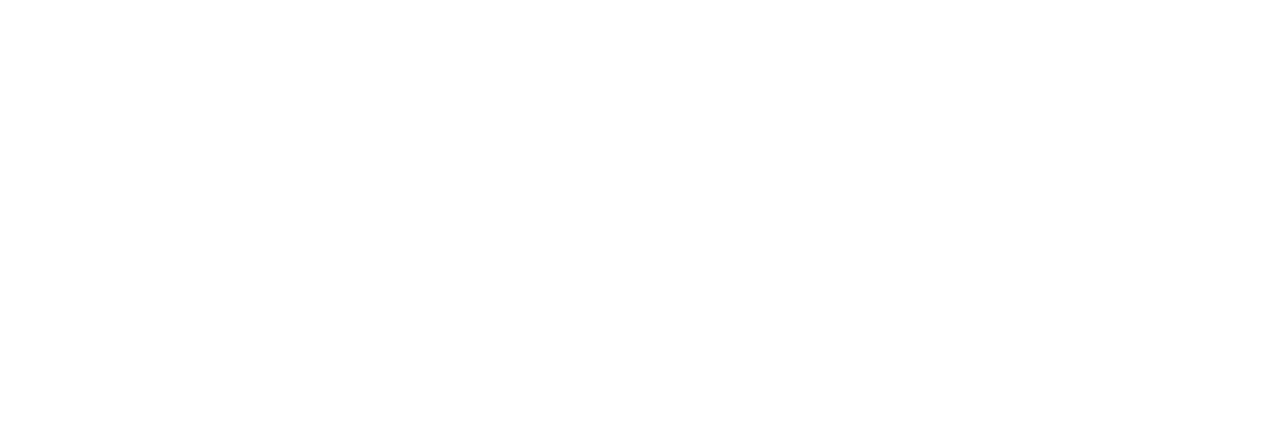
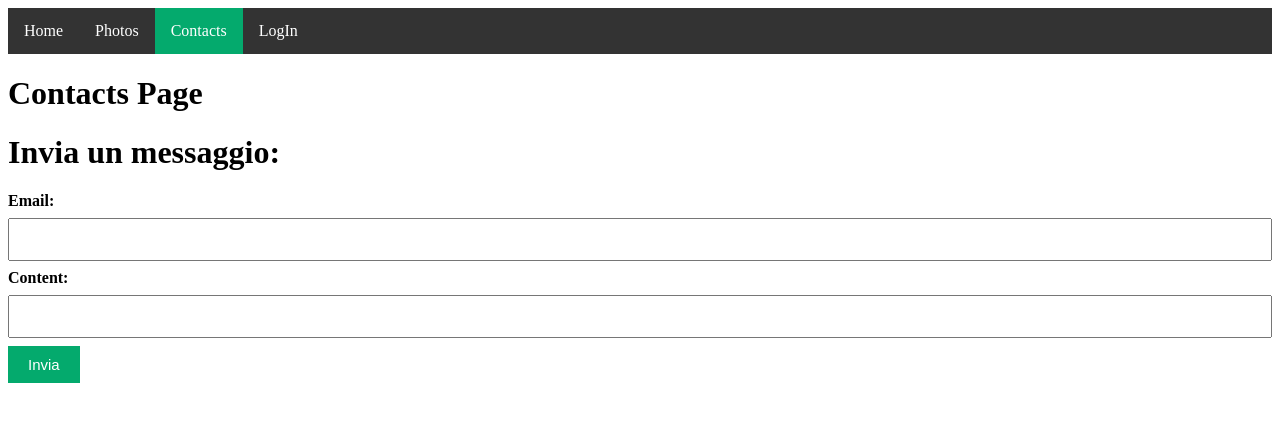
Before and after one commit to dariofusco/react-il-mio-fotoalbum, a React (Vite) app in the folder frontend/: page /contacts in a window 1280 px wide. Before the commit this address had no page. Shown: the top 422 px of the page. Built offline with nearby package versions, Linux system fonts and the light colour scheme.

Commit message:
aggiunge pagina contatti e messaggi

```diff
--- a/frontend/src/App.jsx
+++ b/frontend/src/App.jsx
@@ -1,16 +1,18 @@
-import './App.css'
+import './App.css';
 import { BrowserRouter, Route, Routes } from "react-router-dom";
-import Home from "./pages/Home"
-import Photos from "./pages/Photos"
-import SinglePhoto from "./pages/SinglePhoto"
-import CreatePhoto from "./pages/CreatePhoto"
-import EditPhoto from "./pages/EditPhoto"
+import Home from "./pages/Home";
+import Photos from "./pages/Photos";
+import SinglePhoto from "./pages/SinglePhoto";
+import CreatePhoto from "./pages/CreatePhoto";
+import EditPhoto from "./pages/EditPhoto";
 import DefaultLayout from "./layouts/DefaultLayout";
 import { AuthProvider } from "./contexts/AuthContext";
 import LogIn from "./pages/Login";
 import PrivatePage from "./middleware/PrivatePage";
 import Categories from "./pages/Categories";
 import CreateCategory from "./pages/CreateCategory";
+import Contacts from "./pages/Contacts";
+import Messages from "./pages/Messages";
 
 function App() {
 
@@ -30,6 +32,8 @@ function App() {
               <Route path="/photos/:id" element={<SinglePhoto />} />
               <Route path="categories" element={<Categories />} />
               <Route path="/categories/create" element={<CreateCategory />} />
+              <Route path="contacts" element={<Contacts />} />
+              <Route path="messages" element={<Messages />} />
             </Route>
 
             {/* Rotte Private */}
--- a/frontend/src/components/Navbar.jsx
+++ b/frontend/src/components/Navbar.jsx
@@ -9,28 +9,45 @@ export default function () {
         <header>
             <nav className="navbar">
                 <ul>
+
                     <li>
                         <NavLink to="/">Home</NavLink>
                     </li>
+
                     <li>
                         <NavLink to="/photos">Photos</NavLink>
                     </li>
-                    <li>
-                        <NavLink to="/photos/create">Create</NavLink>
-                    </li>
+
                     {!isLoggedIn &&
-                        <li>
-                            <NavLink to="/login">LogIn</NavLink>
-                        </li>
+                        <>
+                            <li>
+                                <NavLink to="/contacts">Contacts</NavLink>
+                            </li>
+
+                            <li>
+                                <NavLink to="/login">LogIn</NavLink>
+                            </li>
+                        </>
                     }
+
                     {isLoggedIn &&
                         <>
                             <li>
+                                <NavLink to="/photos/create">Create</NavLink>
+                            </li>
+
+                            <li>
                                 <NavLink to="/categories">Categories</NavLink>
                             </li>
+
+                            <li>
+                                <NavLink to="/messages">Messages</NavLink>
+                            </li>
+
                             <li><a href="#" onClick={logout}>LogOut</a></li>
                         </>
                     }
+
                 </ul>
             </nav>
         </header>
--- /dev/null
+++ b/frontend/src/pages/Contacts.jsx
@@ -0,0 +1,60 @@
+import { useState } from "react";
+import axios from "axios";
+
+export default function () {
+
+    const defaultFormData = {
+        email: "",
+        content: ""
+    }
+
+    const [formData, setFormData] = useState(defaultFormData);
+
+    const handleField = (key, newValue) => {
+        setFormData(data => ({ ...data, [key]: newValue }));
+    }
+
+    const handleSubmit = async (e) => {
+        e.preventDefault();
+
+        const res = await axios.post('http://localhost:3000/messages', formData);
+        console.log(res);
+        if (res.status < 400) {
+            setFormData(defaultFormData);
+        }
+    }
+
+    return (<>
+        <div>
+            <h1>Contacts Page</h1>
+        </div>
+
+        <div>
+            <form onSubmit={handleSubmit}>
+
+                <h1>Invia un messaggio:</h1>
+
+                <div className="form-element">
+                    <label><strong>Email:</strong></label>
+                    <input
+                        type="text"
+                        value={formData.email}
+                        onChange={event => handleField('email', event.target.value)}
+                    />
+                </div>
+
+                <div className="form-element">
+                    <label><strong>Content:</strong></label>
+                    <input
+                        type="text"
+                        value={formData.content}
+                        onChange={event => handleField('content', event.target.value)}
+                    />
+                </div>
+
+                <button>Invia</button>
+
+            </form>
+        </div>
+    </>)
+}
--- /dev/null
+++ b/frontend/src/pages/Messages.jsx
@@ -0,0 +1,46 @@
+import axios from "axios"
+import { Fragment, useEffect, useState } from "react";
+
+export default function () {
+    const [messages, setMessages] = useState([]);
+
+    const fetchMessages = async () => {
+        await axios.get('http://localhost:3000/messages')
+            .then(res => {
+                const messages = res.data;
+                setMessages(messages);
+                console.log(messages);
+            })
+    }
+
+    useEffect(() => {
+        fetchMessages();
+    }, [])
+
+    return (<>
+        <div>
+            <h1>Messages Page</h1>
+        </div>
+
+        <div>
+
+            <table>
+                <thead>
+                    <tr>
+                        <th>Email</th>
+                        <th>Content</th>
+                    </tr>
+                </thead>
+                {messages.map(message => (
+                    <tbody key={message.id}>
+                        <tr>
+                            <td>{message.email}</td>
+                            <td>{message.content}</td>
+                        </tr>
+                    </tbody>
+                ))}
+            </table>
+
+        </div>
+    </>)
+}
```
